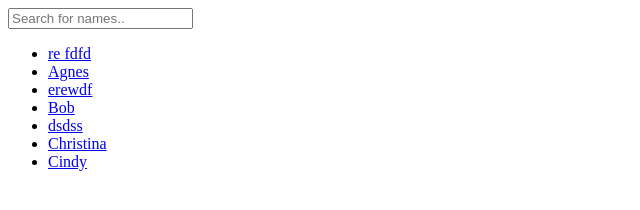
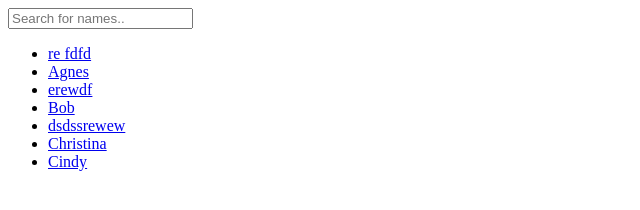
Before and after one commit to Venallanaj/test1, a plain HTML site: page index.html in a window 1280 px wide. Shown: the full height of the page, 0-640 px from the left. Drawn offline with Linux system fonts and the light colour scheme.

Commit message:
add-changes

```diff
--- a/index.html
+++ b/index.html
@@ -17,7 +17,7 @@
         <li><a href="#">erewdf</a></li>
         <li><a href="#">Bob</a></li>
 
-        <li><a href="#">dsdss</a></li>
+        <li><a href="#">dsdssrewew</a></li>
         <li><a href="#">Christina</a></li>
         <li><a href="#">Cindy</a></li>
     </ul>
```
